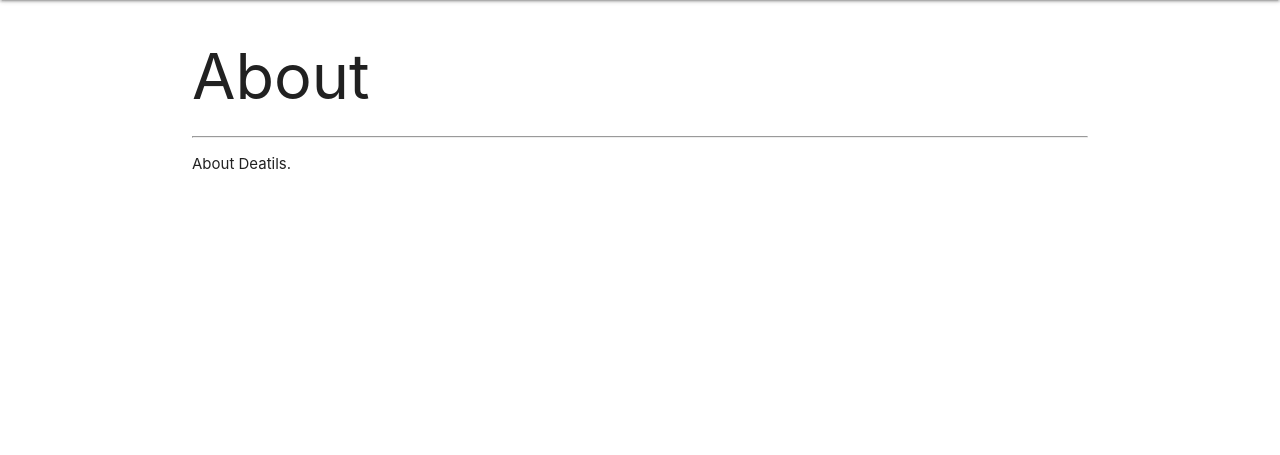
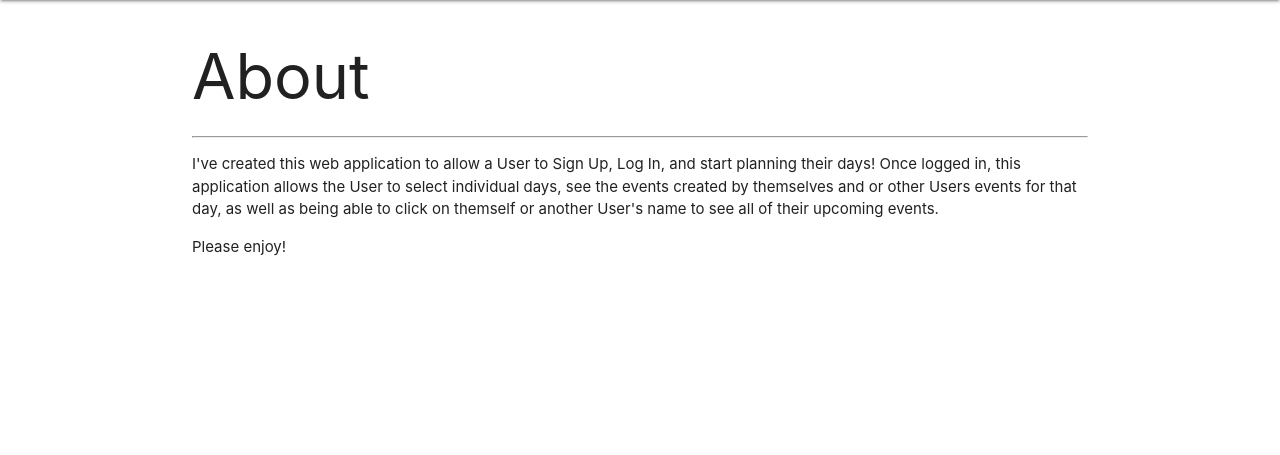
Before and after one commit to DavidGriffinMartin/Family-Day-Planner, a Django app: template main_app/templates/about.html in a window 1280 px wide. Shown: the part 64-519 px from the top of the page. Run offline with Django 4.2, Linux system fonts and the light colour scheme; the template is opened without the code that fills it, so the values that code supplies are empty.

Commit message:
wip: Updates About page details.

```diff
--- a/main_app/templates/about.html
+++ b/main_app/templates/about.html
@@ -2,6 +2,8 @@
 
 <h1>About</h1>
 <hr />
-<p>About Deatils.</p>
+<p>I've created this web application to allow a User to Sign Up, Log In, and start planning their days! Once logged in, this application allows the User to select individual days, see the events created by themselves and or other Users events for that day, as well as being able to click on themself or another User's name to see all of their upcoming events.</p>
+
+<p>Please enjoy!</p>
 
 {% endblock %}
```
